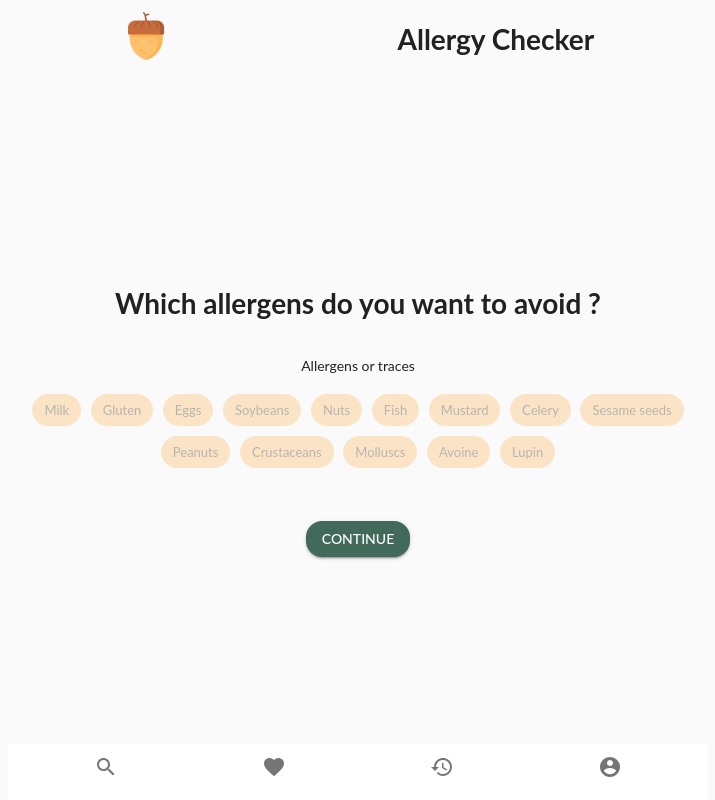
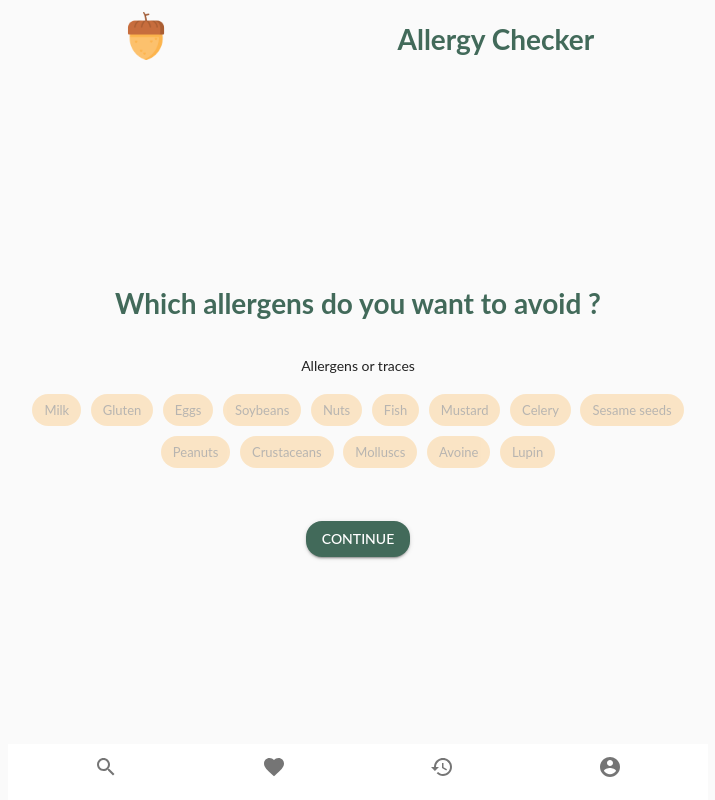
Before and after one commit to clelantoson/React-allergy-checker, a React (Create React App) app: page /allergens in a window 1280 px wide. Shown: the whole page, without its empty margins (282-997 px from the left). Built offline with nearby package versions, Linux system fonts and the light colour scheme.

Commit message:
changed color h1

```diff
--- a/src/App.css
+++ b/src/App.css
@@ -19,6 +19,10 @@ body,
   justify-content: space-between;
   max-width: 700px;
   width: 100%;
+}
+
+h1 {
+  color: #426a5a;
 }
 
 /*
--- a/src/components/AllergensSelection/AllergensSelection.jsx
+++ b/src/components/AllergensSelection/AllergensSelection.jsx
@@ -1,7 +1,7 @@
 import React, { useState } from "react";
 import Chip from "@material-ui/core/Chip";
 import { makeStyles } from "@material-ui/core/styles";
-//import { Link } from "react-router-dom";
+// import { Link } from "react-router-dom";
 import "./AllergensSelection.css";
 import Button from "@material-ui/core/Button";
 
@@ -75,7 +75,7 @@ const AllergensSelection = () => {
         ))}
       </div>
       <div className={classes.containerButton}>
-        <Button variant="contained" color="secondary" href="#contained-buttons">
+        <Button variant="contained" color="secondary" href="/">
           Continue
         </Button>
       </div>
```
